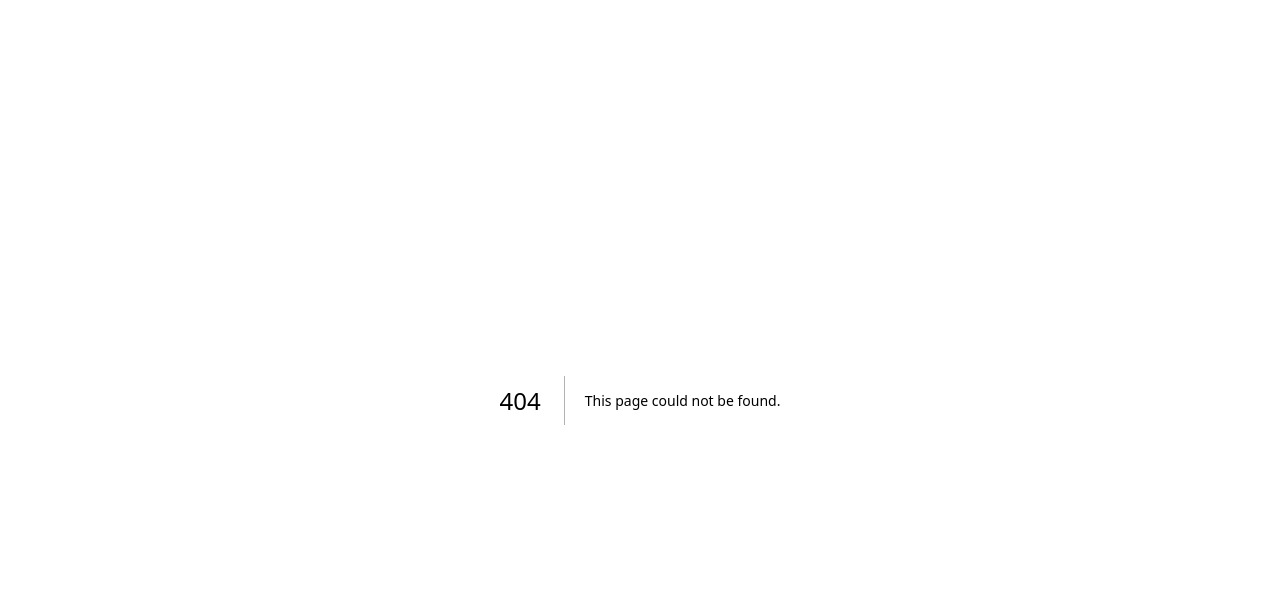
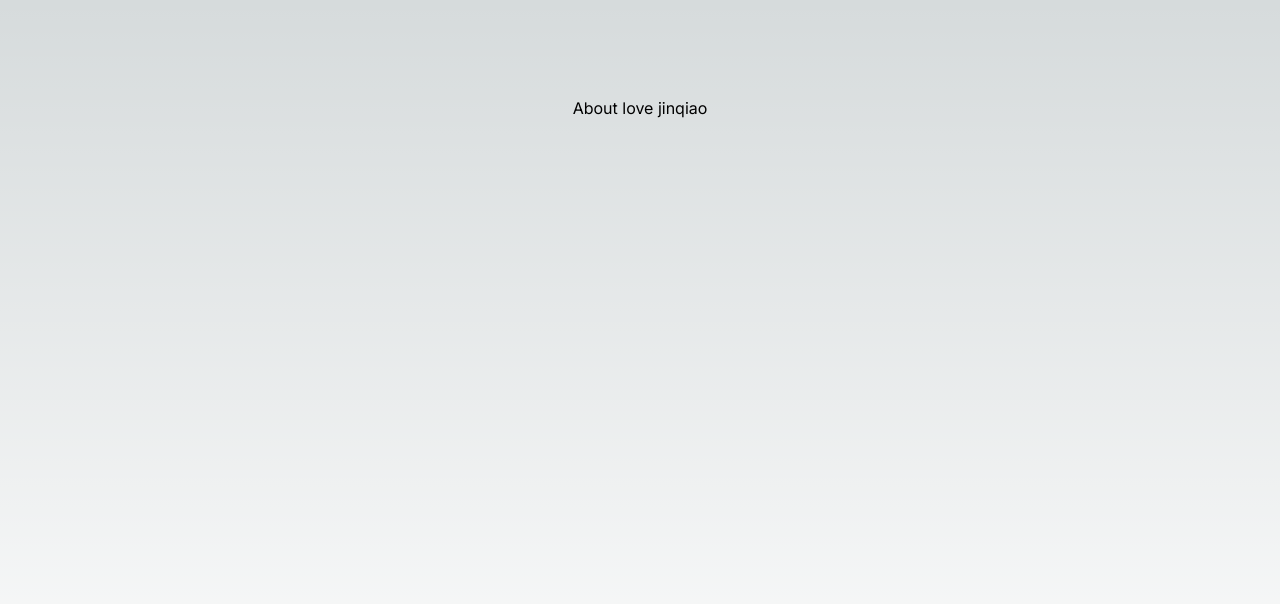
Before and after one commit to zhaoguoweiLLHC/react-next-app, a Next.js app: page /about in a window 1280 px wide. Before the commit this address had no page. Shown: the top 604 px of the page. Built offline with nearby package versions, Linux system fonts and the light colour scheme.

Commit message:
增加关于页

```diff
--- /dev/null
+++ b/app/about/page.tsx
@@ -0,0 +1,9 @@
+import Image from 'next/image'
+
+export default function Home() {
+  return (
+    <main className="flex min-h-screen flex-col items-center justify-between p-24">
+      About love jinqiao
+    </main>
+  )
+}
--- a/app/page.tsx
+++ b/app/page.tsx
@@ -1,4 +1,5 @@
 import Image from 'next/image'
+import Link from 'next/link'
 
 export default function Home() {
   return (
@@ -37,7 +38,7 @@ export default function Home() {
           height={37}
           priority
         />
-        <span>love jinqiao</span>
+        <Link href={'/about'}>love jinqiao</span>
       </div>
 
       <div className="mb-32 grid text-center lg:max-w-5xl lg:w-full lg:mb-0 lg:grid-cols-4 lg:text-left">
```
